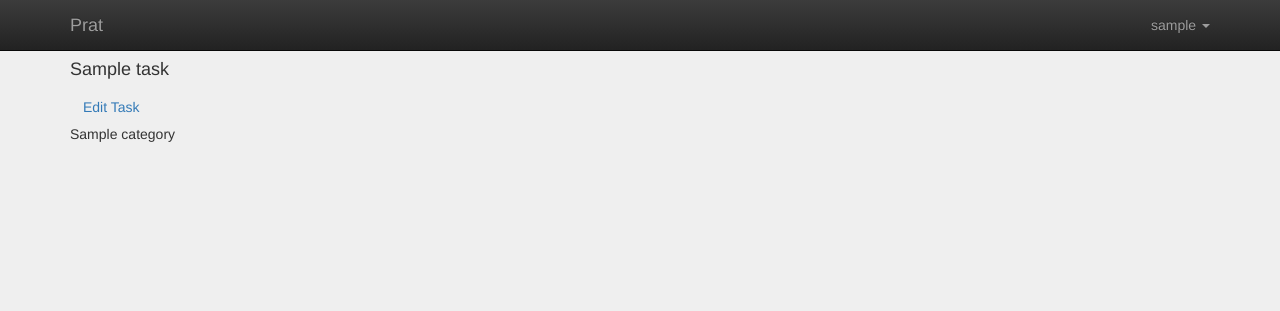
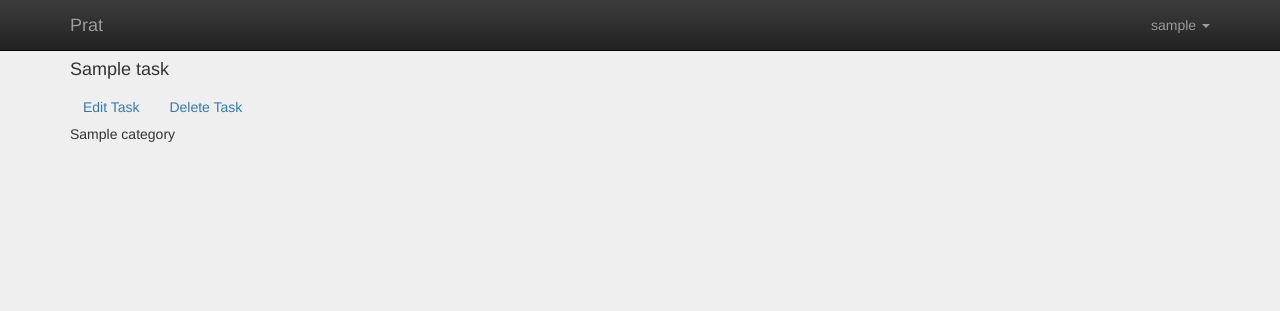
Before and after one commit to RustinAlexandru/prat, a Django app: page /task/details/1/ in a window 1280 px wide. Shown: the top 311 px of the page. Run offline with Django 3.2, Linux system fonts and the light colour scheme; a user stored in the database is signed in; tables that the repository leaves empty hold one stand-in row (values such as "Sample post"); style sheets or scripts are compiled from the project's sources; some libraries are stand-ins or nearby versions.

Commit message:
Delete and restart task done.

```diff
--- a/prat/templates/index.html
+++ b/prat/templates/index.html
@@ -56,9 +56,11 @@
                         Details
                     </button>
                 </a>
+                <a href="{% url 'restartTask' task.pk %}">
                 <button type="button" class="btn btn-success task-button">
                     Restart
                 </button>
+                </a>
             </div>
         </div>
     {% endfor %}
--- a/prat/templates/task_details.html
+++ b/prat/templates/task_details.html
@@ -5,6 +5,7 @@
 
     {% if user == task.owner %}
         <a href="{% url 'editTask' task.pk %}" class="btn">Edit Task</a>
+        <a href="{% url 'deleteTask' task.pk %}" class="btn">Delete Task</a>
     {% endif %}
 
     <p> {{ task.category }} </p>
--- a/prat/urls.py
+++ b/prat/urls.py
@@ -30,6 +30,8 @@ urlpatterns = [
     url(r'^register/$', views.register, name='register'),
     url(r'^task/details/(?P<pk>\d+)/$', views.view_task, name='viewTask'),
     url(r'^task/edit/(?P<pk>\d+)/$', views.edit_task, name='editTask'),
+    url(r'^task/delete/(?P<pk>\d+)/$', views.delete_task, name='deleteTask'),
+    url(r'^task/restart/(?P<pk>\d+)/$', views.restart_task, name='restartTask'),
     url(r'^profile/edit/$', views.edit_profile, name='editProfile'),
     url(r'^profile/(?P<username>[A-Za-z0-9]+)/$', views.view_profile, name='viewProfile'),
     url(r'^profile/$', views.view_profile, name='viewProfile'),
--- a/prat/views.py
+++ b/prat/views.py
@@ -5,7 +5,7 @@ from django.shortcuts import get_object_or_404, redirect, render
 
 # Prat Models
 from django.contrib.auth.models import User
-from prat.models import UserProfile, Task, Category
+from prat.models import UserProfile, Task, Category, UserTaskActivity
 
 # Prat Forms
 from prat.forms import EditProfileForm, UserRegisterForm, CreateTaskForm, \
@@ -144,6 +144,26 @@ def edit_task(request, pk):
         return redirect('viewTask', pk=pk)
 
 @login_required
+def delete_task(request, pk):
+    task = Task.objects.get(pk=pk)
+
+    if task.owner != request.user:
+        return redirect('index')
+
+    task.delete()
+    return redirect('index')
+
+@login_required
+def restart_task(request, pk):
+    task = Task.objects.get(pk=pk)
+
+    if task.owner != request.user:
+        return redirect('index')
+
+    activities = UserTaskActivity.objects.filter(task=task).filter(user=request.user).delete()
+    return redirect('index')
+
+@login_required
 def create_task(request):
     if request.method == 'GET':
         form = CreateTaskForm()
```
